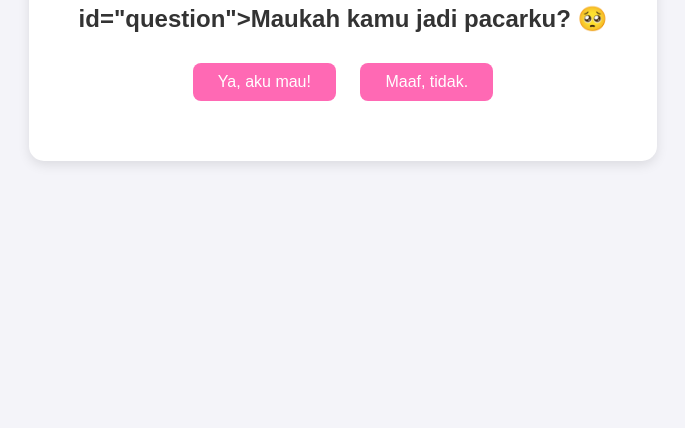
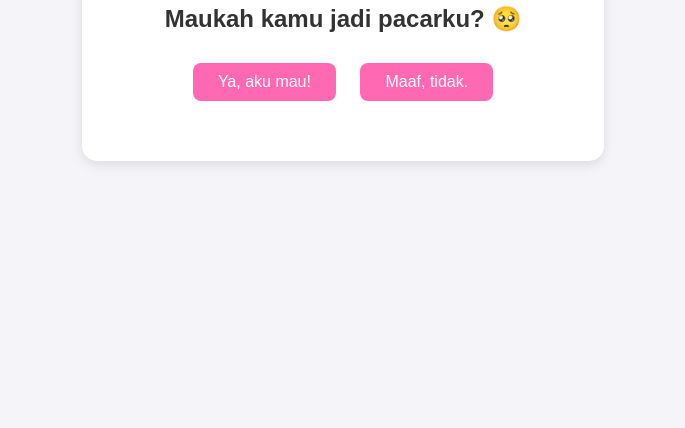
Before and after one commit to Rexxy111/WWWW, a plain HTML site: page index.html in a window 1280 px wide. Shown: the part 372-800 px from the top of the page, without its empty margins (297-982 px from the left). Drawn offline with Linux system fonts and the light colour scheme.

Commit message:
Fix HTML encoding and clean up structure

```diff
--- a/index.html
+++ b/index.html
@@ -56,7 +56,7 @@
 
     <div class="container">
         <h1>💖 Pesan Spesial Dariku 💖</h1>
-        <h2> id="question">Maukah kamu jadi pacarku? 🥺</h2>
+        <h2 id="question">Maukah kamu jadi pacarku? 🥺</h2>
         <p id="message" style="margin-top:20px; font-size:1.2em; color: green;"></p>
 
         <div class="buttons">
```
